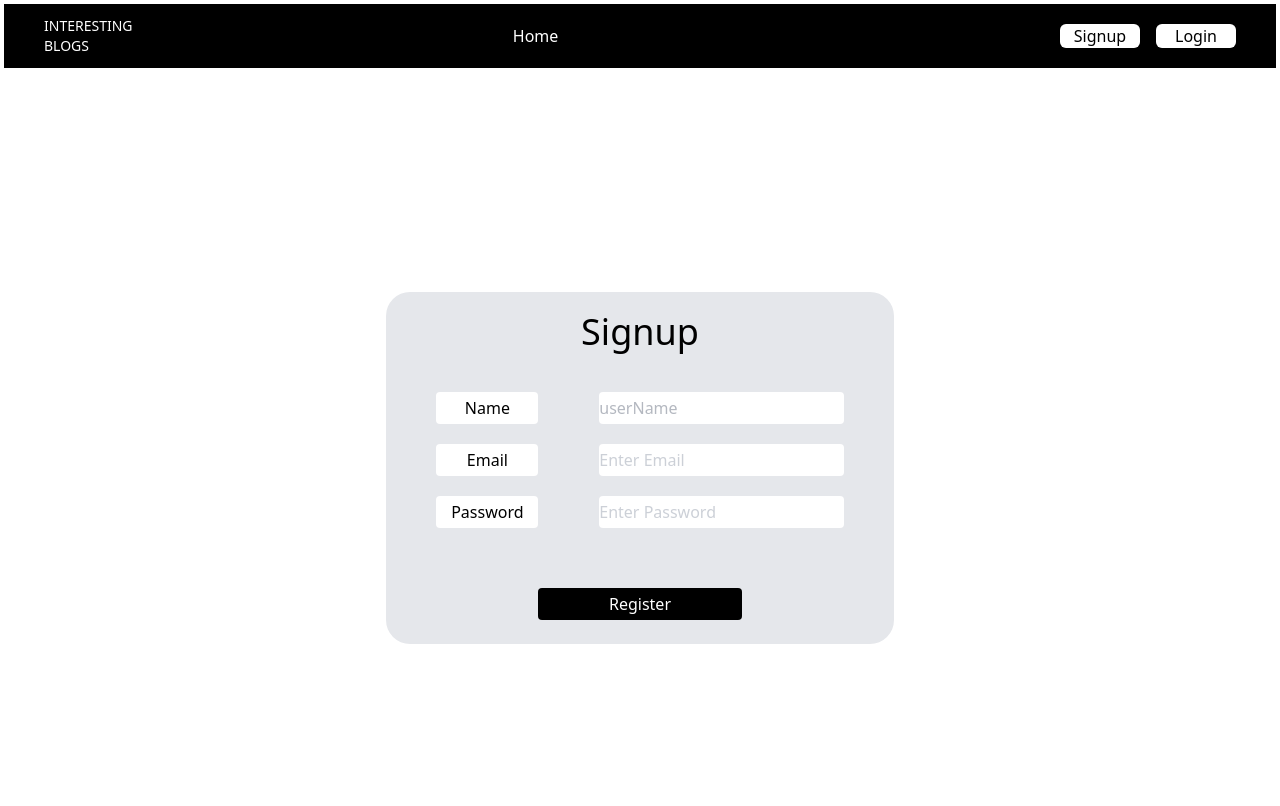
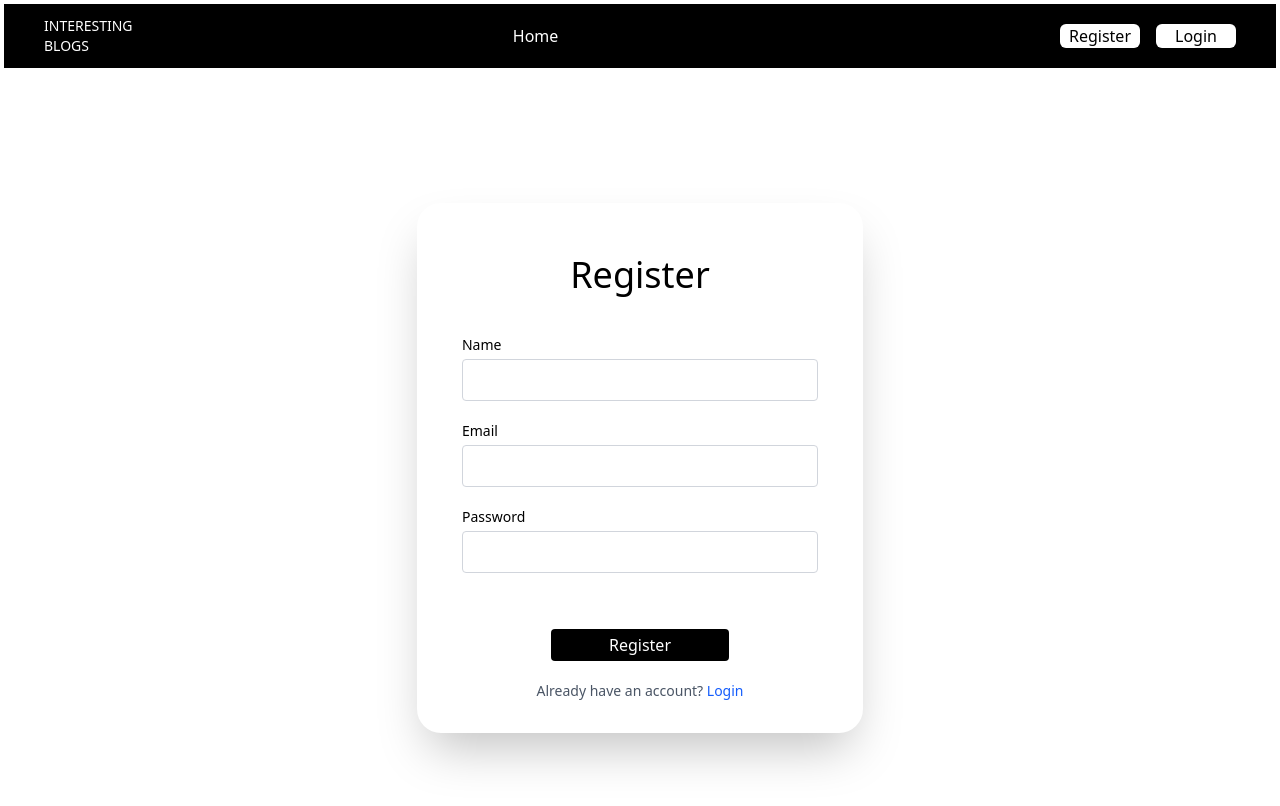
Before and after one commit to Tarun-saini001/BlogsFrontend, a React app: page /signup in a window 1280 px wide. Shown: the top 806 px of the page. Built offline with nearby package versions, Linux system fonts and the light colour scheme; the HTML template or start-up script is replaced by a standard one.

Commit message:
change register/login ui

```diff
--- a/src/App.jsx
+++ b/src/App.jsx
@@ -24,6 +24,8 @@ function App() {
         <Route path='/signup' element={<Signup />} />
         <Route path='/login' element={<Login />} />
         <Route path='/addBlog' element={<PublishBlog/>}/>
+        <Route path="/edit-blog/:id" element={<PublishBlog />} />
+
       </Routes>
     </div>
   )
--- a/src/components/navbar.jsx
+++ b/src/components/navbar.jsx
@@ -50,7 +50,7 @@ const Navbar = () => {
                                 onClick={() => navigate("/signup")}
                                 className='bg-white text-black w-20 rounded-md'
                             >
-                                Signup
+                                Register
                             </button>
                             <button
                                 onClick={() => navigate("/login")}
--- a/src/pages/Loginn.jsx
+++ b/src/pages/Loginn.jsx
@@ -1,6 +1,6 @@
 import React, { useContext, useState } from 'react'
 import { AuthContext } from "../context/AuthContext";
-import { useNavigate } from 'react-router-dom';
+import { useNavigate , Link} from 'react-router-dom';
 
 
 const Login = () => {
@@ -20,7 +20,30 @@ const Login = () => {
             [e.target.name]: e.target.value
         });
     };
+
+
+    const validate = () => {
+        const newErrors = {};
+
+        if (!formData.email.trim()) {
+            newErrors.email = "Email is required";
+        }
+
+        if (!formData.password.trim()) {
+            newErrors.password = "Password is required";
+        }
+
+        return newErrors;
+    };
+
+
     const handleLogin = async () => {
+
+        const validationErrors = validate();
+        if (Object.keys(validationErrors).length > 0) {
+            setErrors(validationErrors);
+            return;
+        }
         try {
             const response = await fetch(`${API}/onBoarding/user/login`, {
                 method: "POST",
@@ -28,7 +51,7 @@ const Login = () => {
                     "Content-Type": "application/json"
                 },
                 body: JSON.stringify(formData),
-                 credentials: 'include'
+                credentials: 'include'
             });
 
             const data = await response.json();
@@ -68,58 +91,75 @@ const Login = () => {
 
     return (
         <div className='h-screen flex justify-center items-center'>
-            <div className='bg-gray-200 w-[40%] h-auto pb-6 text-black rounded-3xl flex flex-col space-y-5 items-center'>
+            <div className='w-[35%] h-auto text-black shadow-2xl rounded-3xl py-8 flex flex-col items-center gap-5'>
+
                 <p className='text-4xl p-5'>Login</p>
 
-                <div className='flex space-x-2 w-[80%] justify-between'>
-                    <p className='bg-white w-[25%] text-black rounded p-1 text-center'>Email</p>
+                {/* email field */}
+                <div className="w-[80%] flex flex-col space-y-1">
+                    <label className="text-sm font-medium text-left">Email</label>
                     <input
-                        type="text"
+                        type="email"
                         name="email"
                         value={formData.email}
-                        placeholder='Enter Email'
                         onChange={handleChange}
-                        className='bg-white text-gray-400 w-[60%] rounded'
+                        className={`bg-white px-3 py-2 border rounded focus:outline-none focus:ring-2 ${errors.email
+                                ? "border-red-500 focus:ring-red-200"
+                                : "border-gray-300 focus:ring-blue-500"
+                            }`}
                     />
+                    {errors.email && (
+                        <span className="text-red-500 text-xs">{errors.email}</span>
+                    )}
                 </div>
-                {errors.email && (
-                    <span className="text-red-500 text-sm ml-auto w-[60%]">
-                        {errors.email}
-                    </span>
-                )}
 
-                <div className='flex w-[80%] justify-between'>
-                    <p className='bg-white w-[25%] text-center text-black rounded p-1'>Password</p>
+                {/* password field */}
+                <div className="w-[80%] flex flex-col space-y-1">
+                    <label className="text-sm font-medium text-left">Password</label>
                     <input
                         type="password"
                         name="password"
                         value={formData.password}
-                        placeholder='Enter Password'
                         onChange={handleChange}
-                        className='bg-white text-gray-400 w-[60%] rounded'
+                        className={`bg-white px-3 py-2 border rounded focus:outline-none focus:ring-2 ${errors.password
+                                ? "border-red-500 focus:ring-red-200"
+                                : "border-gray-300 focus:ring-blue-500"
+                            }`}
                     />
+                    {errors.password && (
+                        <span className="text-red-500 text-xs">{errors.password}</span>
+                    )}
                 </div>
-                {errors.password && (
-                    <span className="text-red-500 text-sm ml-auto w-[60%]">
-                        {errors.password}
-                    </span>
-                )}
 
                 {errors.general && (
-                    <span className="text-red-600 text-sm">
+                    <span className="text-red-600 text-sm text-center">
                         {errors.general}
                     </span>
                 )}
 
                 <button
                     onClick={handleLogin}
-                    className='bg-black text-white mt-[8%] rounded p-1 w-[40%]'
+                    className='bg-black text-white rounded p-2 w-[80%]'
                 >
                     Login
                 </button>
+
+                <div className="w-[80%] text-center text-sm">
+                    <span className="text-gray-600">
+                        Don't have an account?{" "}
+                    </span>
+                    <Link
+                        to="/signup"
+                        className="text-blue-600 font-medium hover:underline"
+                    >
+                        Register
+                    </Link>
+                </div>
+
             </div>
         </div>
-    )
+    );
+
 }
 
 export default Login;
--- a/src/pages/PublishBolg.jsx
+++ b/src/pages/PublishBolg.jsx
@@ -1,5 +1,5 @@
 import React, { useState, useContext } from "react";
-import { useNavigate } from "react-router-dom";
+import {useParams, useNavigate } from "react-router-dom";
 import { AuthContext } from "../context/AuthContext";
 
 const PublishBlog = () => {
--- a/src/pages/Signup.jsx
+++ b/src/pages/Signup.jsx
@@ -1,6 +1,6 @@
 import React, { useContext, useState } from 'react'
 import { AuthContext } from "../context/AuthContext";
-import { useNavigate } from 'react-router-dom';
+import { useNavigate, Link } from 'react-router-dom';
 const Signup = () => {
     const navigate = useNavigate();
     const { login } = useContext(AuthContext);
@@ -17,7 +17,31 @@ const Signup = () => {
             [e.target.name]: e.target.value
         });
     }
+
+    const validate = () => {
+        const newErrors = {};
+        if (!formData.name.trim()) {
+            newErrors.name = "Name is required";
+        }
+
+        if (!formData.email.trim()) {
+            newErrors.email = "Email is required";
+        }
+
+        if (!formData.password.trim()) {
+            newErrors.password = "Password is required";
+        }
+
+        return newErrors;
+    };
+
     const handleRegister = async () => {
+
+        const validationErrors = validate();
+        if (Object.keys(validationErrors).length > 0) {
+            setErrors(validationErrors);
+            return;
+        }
         try {
             const response = await fetch(`${API}/onBoarding/user/register`, {
                 method: "POST",
@@ -25,7 +49,7 @@ const Signup = () => {
                     "Content-Type": "application/json"
                 },
                 body: JSON.stringify(formData),
-                 credentials: 'include'
+                credentials: 'include'
             });
             const data = await response.json();
             if (response.ok) {
@@ -43,7 +67,7 @@ const Signup = () => {
             } else {
                 console.log('data:--- ', data);
                 if (data.errors) {
-                    const formattedErrors = {};
+
                     data.errors.forEach(err => {
                         formattedErrors[err.field] = err.message;
                     });
@@ -61,53 +85,78 @@ const Signup = () => {
     };
     return (
         <div className=' h-screen flex justify-center items-center'>
-            <div className='bg-gray-200  w-[40%] h-auto text-black  rounded-3xl pb-6 flex flex-col space-y-5 items-center'>
-                <p className='text-4xl p-5'>Signup</p>
-                <div className='flex space-x-2   w-[80%] justify-between '>
-                    <p className='bg-white  w-[25%] text-black rounded p-1 text-center'>Name</p>
+           <div className='w-[35%] h-auto text-black shadow-2xl rounded-3xl py-8 flex flex-col items-center gap-5'>
+
+                <p className='text-4xl p-5'>Register</p>
+                <div className="w-[80%] flex flex-col space-y-1">
+                    <label className="text-sm font-medium text-left">Name</label>
                     <input
                         type="text"
                         name="name"
-                        placeholder="userName"
+                        value={formData.name}
                         onChange={handleChange}
-                        className='bg-white text-gray-500 w-[60%]   rounded' />
+                        className={`bg-white px-3 py-2 border rounded focus:outline-none focus:ring-2 ${errors.name
+                            ? "border-red-500 focus:ring-red-200"
+                            : "border-gray-300 focus:ring-blue-500"
+                            }`}
+                    />
+                    {errors.name && (
+                        <span className="text-red-500 text-xs">{errors.name}</span>
+                    )}
+                </div>
 
+
+                <div className="w-[80%] flex flex-col space-y-1">
+                    <label className="text-sm font-medium text-left">Email</label>
+                    <input
+                        type="email"
+                        name="email"
+                        value={formData.email}
+                        onChange={handleChange}
+                        className={`bg-white px-3 py-2 border rounded focus:outline-none focus:ring-2 ${errors.email
+                            ? "border-red-500 focus:ring-red-200"
+                            : "border-gray-300 focus:ring-blue-500"
+                            }`}
+                    />
+                    {errors.email && (
+                        <span className="text-red-500 text-xs">{errors.email}</span>
+                    )}
                 </div>
-                {errors.name && (
-                    <span className="text-red-500 text-sm  ml-auto w-[60%]">
-                        {errors.name}
-                    </span>
-                )}
 
-                <div className='flex space-x-2   w-[80%] justify-between '>
-                    <p className='bg-white  w-[25%] text-black rounded p-1 text-center'>Email</p>
-                    <input type="text"
-                        name="email"
-                        placeholder='Enter Email'
+
+                <div className="w-[80%] flex flex-col space-y-1">
+                    <label className="text-sm font-medium text-left">Password</label>
+                    <input
+                        type="password"
+                        name="password"
+                        value={formData.password}
                         onChange={handleChange}
-                        className='bg-white text-gray-400 w-[60%] rounded' />
+                        className={`bg-white px-3 py-2 border rounded focus:outline-none focus:ring-2 ${errors.password
+                            ? "border-red-500 focus:ring-red-200"
+                            : "border-gray-300 focus:ring-blue-500"
+                            }`}
+                    />
+                    {errors.password && (
+                        <span className="text-red-500 text-xs">{errors.password}</span>
+                    )}
                 </div>
-                {errors.email && (
-                    <span className="text-red-500 text-sm  ml-auto w-[60%]">
-                        {errors.email}
-                    </span>
-                )}
 
-                <div className='flex space-x-  w-[80%] justify-between'>
-                    <p className='bg-white w-[25%] text-center text-black rounded p-1'>Password</p>
-                    <input type="text"
-                        name="password"
-                        placeholder='Enter Password'
-                        onChange={handleChange}
-                        className='bg-white text-gray-400 w-[60%] rounded' />
-                </div>
-                {errors.password && (
-                    <span className="text-red-500 text-sm  ml-auto w-[60%]">
-                        {errors.password}
-                    </span>
-                )}
+
 
                 <button onClick={() => handleRegister(formData)} className='bg-black text-white mt-[8%] rounded p-1 w-[40%]'>Register</button>
+
+                <div className="w-[80%] text-center  text-sm">
+                    <span className="text-gray-600 ">
+                        Already have an account?{" "}
+                    </span>
+                    <Link
+                        to="/login"
+                        className="text-blue-600  font-medium hover:underline"
+                    >
+                        Login
+                    </Link>
+                </div>
+
             </div>
         </div>
     )
```
Also changed, not shown: src/pages/MyBlogs.jsx (+8 -1 lines).
